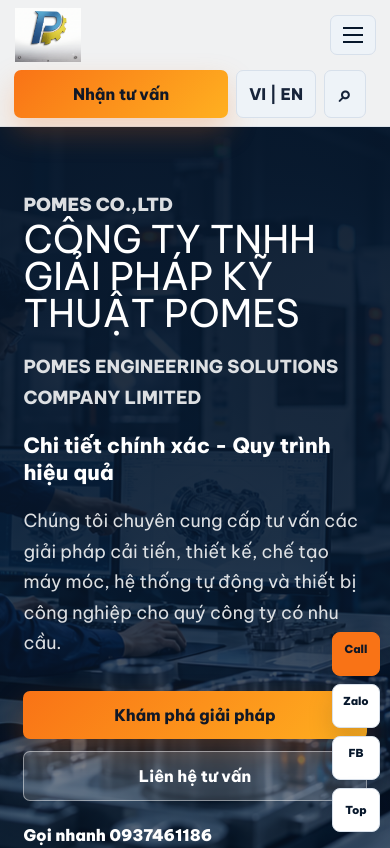
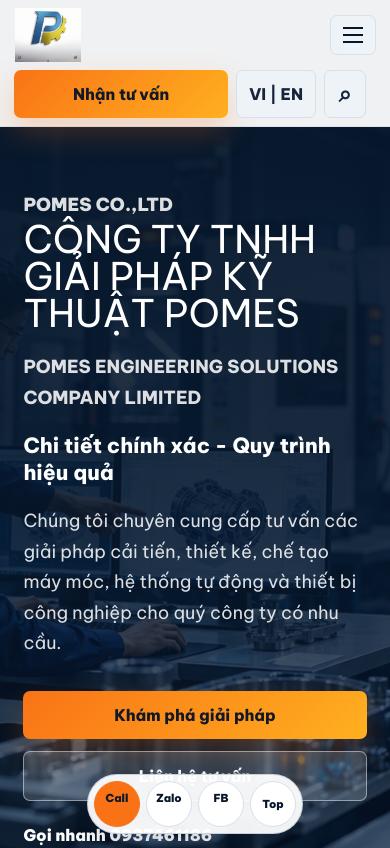
Before and after one commit to nguyenhoangan20122007-cpu/P, a Next.js app: page / in a window 390 px wide. Shown: the top 848 px of the page. Built offline with nearby package versions, Linux system fonts and the light colour scheme.

Commit message:
Refine mobile floating contact dock

```diff
--- a/app/globals.css
+++ b/app/globals.css
@@ -1416,7 +1416,7 @@
 
 @media (max-width: 560px) {
   body {
-    padding-bottom: calc(76px + env(safe-area-inset-bottom));
+    padding-bottom: calc(92px + env(safe-area-inset-bottom));
   }
 
   .section {
@@ -1474,21 +1474,29 @@
   }
 
   .floating-actions {
-    bottom: calc(12px + env(safe-area-inset-bottom));
-    grid-template-columns: 1fr;
-    left: auto;
-    right: 10px;
-    width: 48px;
+    background: rgba(255, 255, 255, 0.94);
+    border: 1px solid rgba(177, 188, 204, 0.62);
+    border-radius: 999px;
+    bottom: calc(10px + env(safe-area-inset-bottom));
+    box-shadow: 0 14px 34px rgba(7, 23, 43, 0.18);
+    gap: 6px;
+    grid-template-columns: repeat(4, 46px);
+    left: 50%;
+    padding: 6px;
+    right: auto;
+    transform: translateX(-50%);
+    width: auto;
     z-index: 60;
   }
 
   .floating-actions a,
   .floating-actions button {
-    border-radius: 8px;
+    border-radius: 999px;
+    box-shadow: none;
     font-size: 11px;
     min-width: 0;
-    width: 48px;
-    min-height: 44px;
+    width: 46px;
+    min-height: 46px;
     padding: 8px 3px;
   }
 
@@ -1501,14 +1509,14 @@
   }
 
   .quick-contact {
-    padding-bottom: 128px;
+    padding-bottom: 136px;
   }
 
   .site-footer {
-    padding-bottom: 104px;
+    padding-bottom: 126px;
   }
 
   .toast {
-    bottom: 76px;
-  }
-}
+    bottom: 94px;
+  }
+}
```
